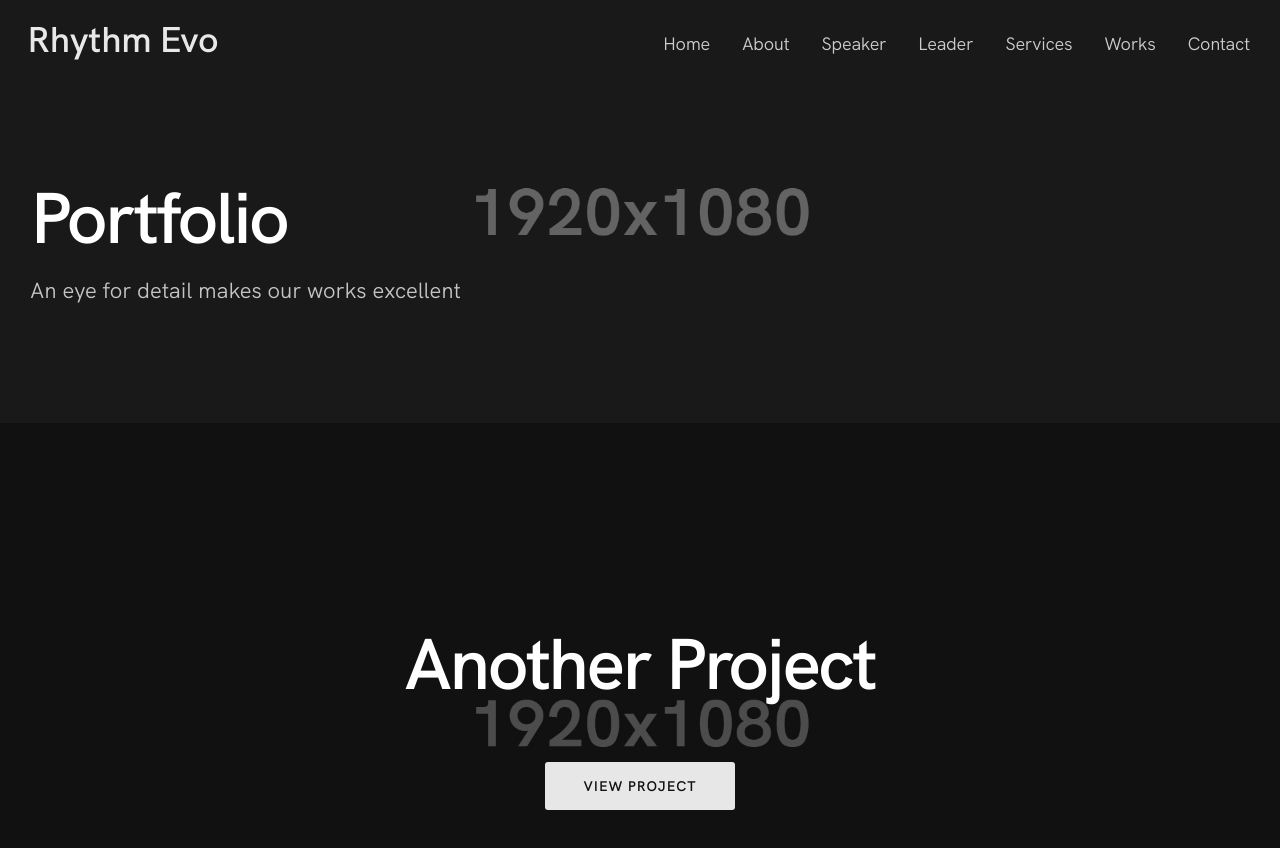
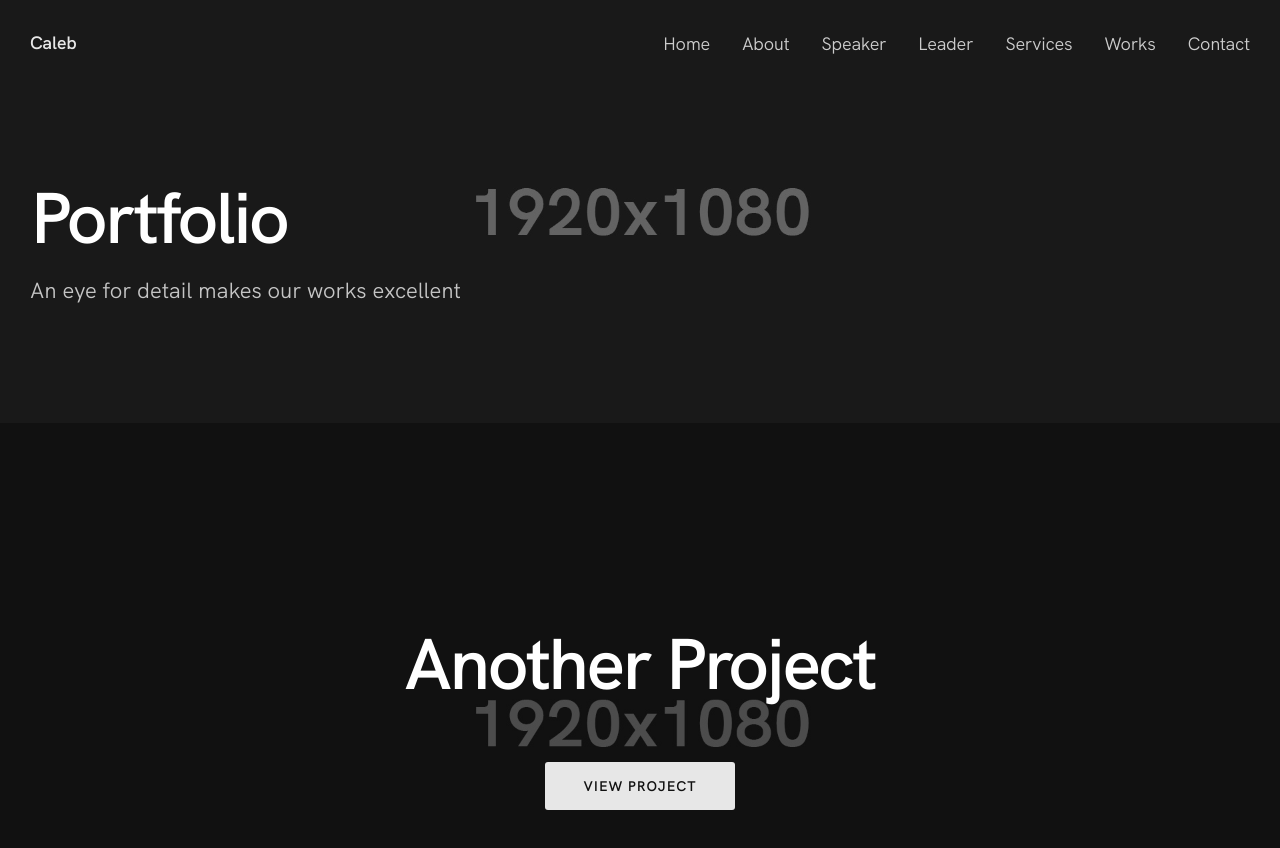
Before and after one commit to aopoku255/calebportfolio, a website: page public/works.html in a window 1280 px wide. Shown: the top 848 px of the page. Drawn offline with Linux system fonts and the light colour scheme.

Commit message:
Update works.html

```diff
--- a/public/works.html
+++ b/public/works.html
@@ -48,7 +48,7 @@ You can find the code of your language here - https://www.w3schools.com/tags/ref
                 <!-- Logo ( * your text or image into link tag *) -->
                 <div class="nav-logo-wrap local-scroll">
                     <a href="index.html" class="logo">
-                        <img src="images/logo-white.png" alt="Company logo" width="188" height="37" />
+                        Caleb
                     </a>
                 </div>
 
```
